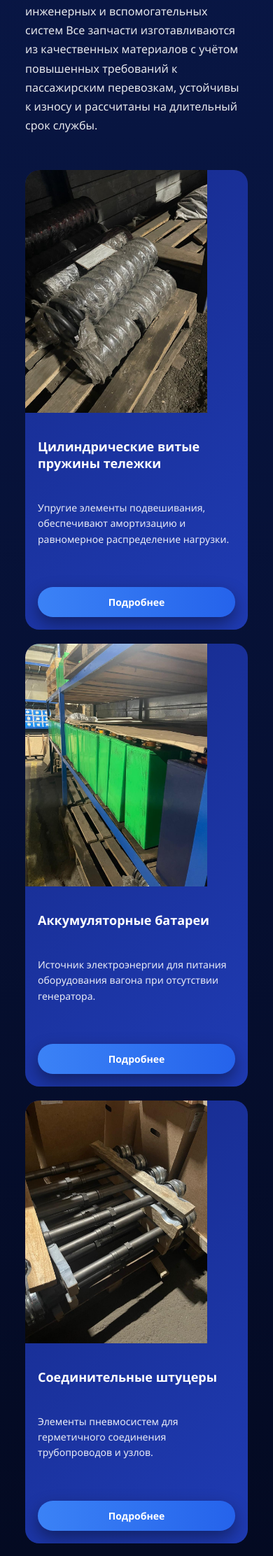
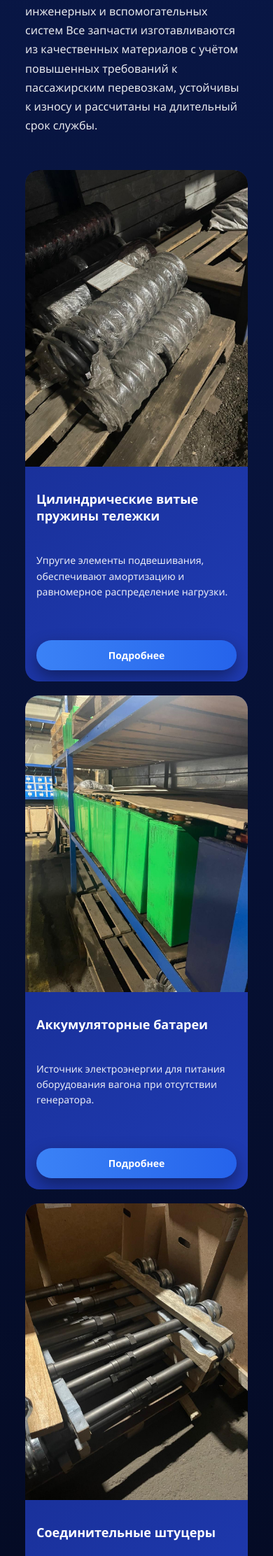
Before and after one commit to sungaterlanuly22-sketch/orientexpress, a Flask app: page /catalog in a window 390 px wide. Shown: the part 827-3051 px from the top of the page at 70% size. Run offline with Flask 3, Linux system fonts and the light colour scheme.

Commit message:
fix mobile card layout

```diff
--- a/static/style.css
+++ b/static/style.css
@@ -1101,3 +1101,33 @@
     grid-template-columns:1fr !important;
   }
 }
+/* ===== MOBILE FIX ДЛЯ КАРТОЧЕК ===== */
+@media (max-width:768px){
+
+  .card{
+    display:flex !important;
+    flex-direction:column !important;
+    height:auto !important;
+  }
+
+  .card-img{
+    width:100% !important;
+    height:auto !important;
+  }
+
+  .card-img img{
+    width:100%;
+    height:auto;
+    object-fit:cover;
+    display:block;
+  }
+
+  .card-content{
+    width:100% !important;
+    display:flex !important;
+    flex-direction:column;
+    gap:12px;
+    padding:16px;
+  }
+
+}
```
